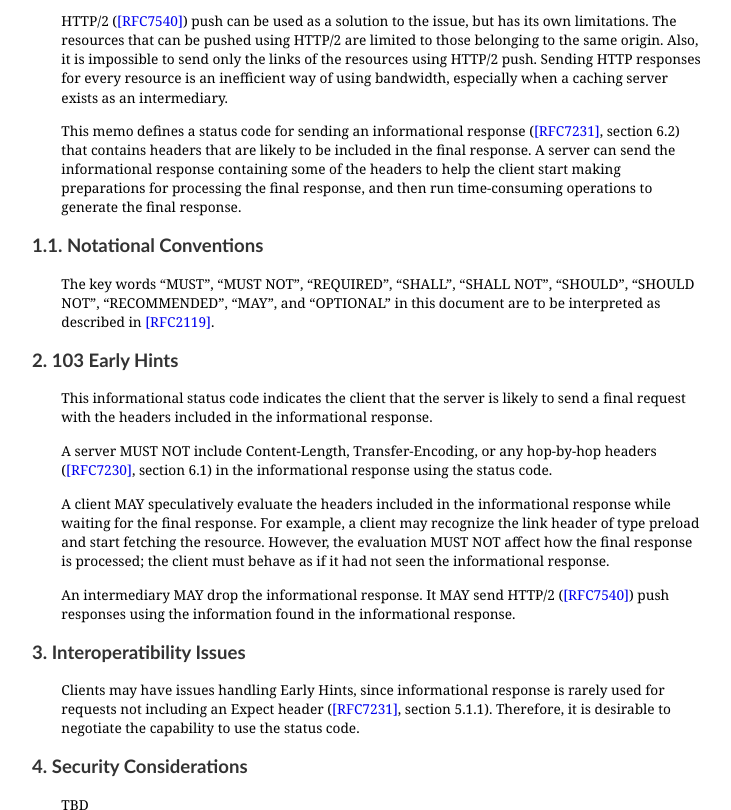
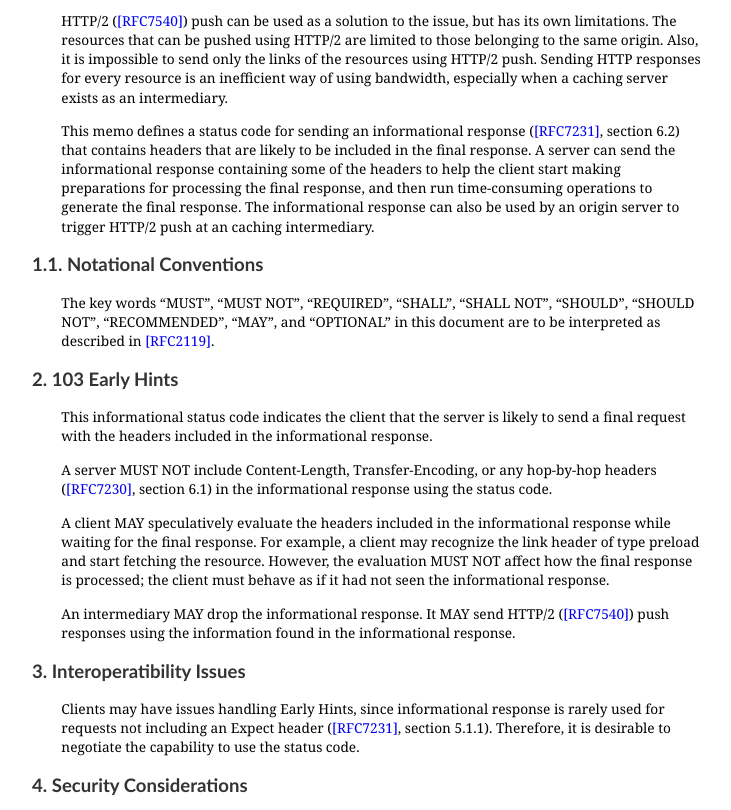
Before and after one commit to kazuho/early-hints, a plain HTML site: page draft-kazuho-early-hints-status-code.html in a window 1280 px wide. Shown: the part 1372-2182 px from the top of the page, without its empty margins (258-989 px from the left). Drawn offline with Linux system fonts and the light colour scheme.

Commit message:
Script updating gh-pages. [ci skip]

```diff
--- a/draft-kazuho-early-hints-status-code.html
+++ b/draft-kazuho-early-hints-status-code.html
@@ -545,7 +545,7 @@ ul.toc a:first-child {
 <p id="rfc.section.1.p.2">However, it is not always possible for an origin server to send a response immediately after receiving a request.  In fact, it is often the contrary.  There are many deployments in which an origin server needs to query a database before generating a response.  It is also not unusual for an origin server to delegate a request to an upstream HTTP server running at a distant location.</p>
 <p id="rfc.section.1.p.3">The dilemma here is that even though it is preferable for an origin server to send some headers as soon as it receives a request, it cannot do so until the status code and the headers of the final HTTP response is determined.</p>
 <p id="rfc.section.1.p.4">HTTP/2 (<a href="#RFC7540">[RFC7540]</a>) push can be used as a solution to the issue, but has its own limitations.  The resources that can be pushed using HTTP/2 are limited to those belonging to the same origin.  Also, it is impossible to send only the links of the resources using HTTP/2 push.  Sending HTTP responses for every resource is an inefficient way of using bandwidth, especially when a caching server exists as an intermediary.</p>
-<p id="rfc.section.1.p.5">This memo defines a status code for sending an informational response (<a href="#RFC7231">[RFC7231]</a>, section 6.2) that contains headers that are likely to be included in the final response.  A server can send the informational response containing some of the headers to help the client start making preparations for processing the final response, and then run time-consuming operations to generate the final response.</p>
+<p id="rfc.section.1.p.5">This memo defines a status code for sending an informational response (<a href="#RFC7231">[RFC7231]</a>, section 6.2) that contains headers that are likely to be included in the final response.  A server can send the informational response containing some of the headers to help the client start making preparations for processing the final response, and then run time-consuming operations to generate the final response.  The informational response can also be used by an origin server to trigger HTTP/2 push at an caching intermediary.</p>
 <h1 id="rfc.section.1.1"><a href="#rfc.section.1.1">1.1.</a> <a href="#notational-conventions" id="notational-conventions">Notational Conventions</a></h1>
 <p id="rfc.section.1.1.p.1">The key words &#8220;MUST&#8221;, &#8220;MUST NOT&#8221;, &#8220;REQUIRED&#8221;, &#8220;SHALL&#8221;, &#8220;SHALL NOT&#8221;, &#8220;SHOULD&#8221;, &#8220;SHOULD NOT&#8221;, &#8220;RECOMMENDED&#8221;, &#8220;MAY&#8221;, and &#8220;OPTIONAL&#8221; in this document are to be interpreted as described in <a href="#RFC2119">[RFC2119]</a>.</p>
 <h1 id="rfc.section.2"><a href="#rfc.section.2">2.</a> <a href="#early-hints" id="early-hints">103 Early Hints</a></h1>
```
Also changed, not shown: index.html (+1 -1 lines), draft-kazuho-early-hints-status-code.txt.
